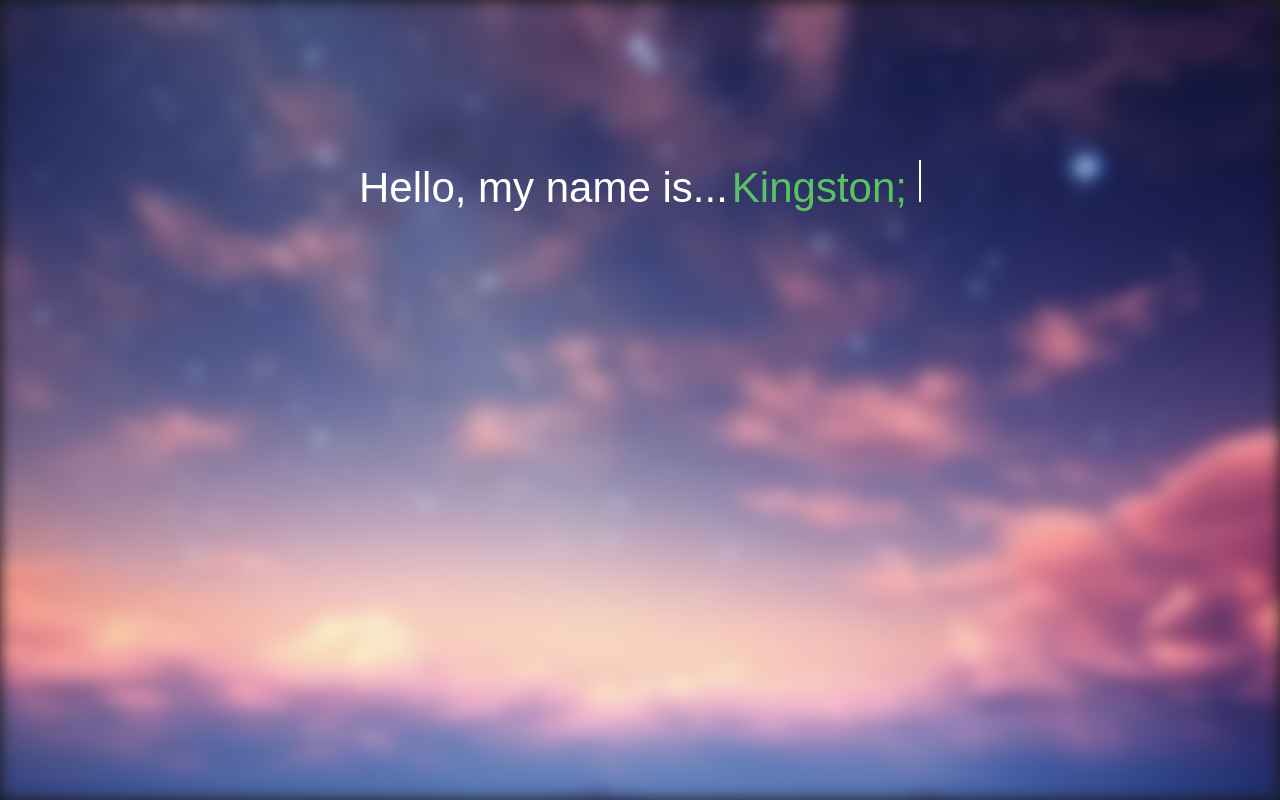
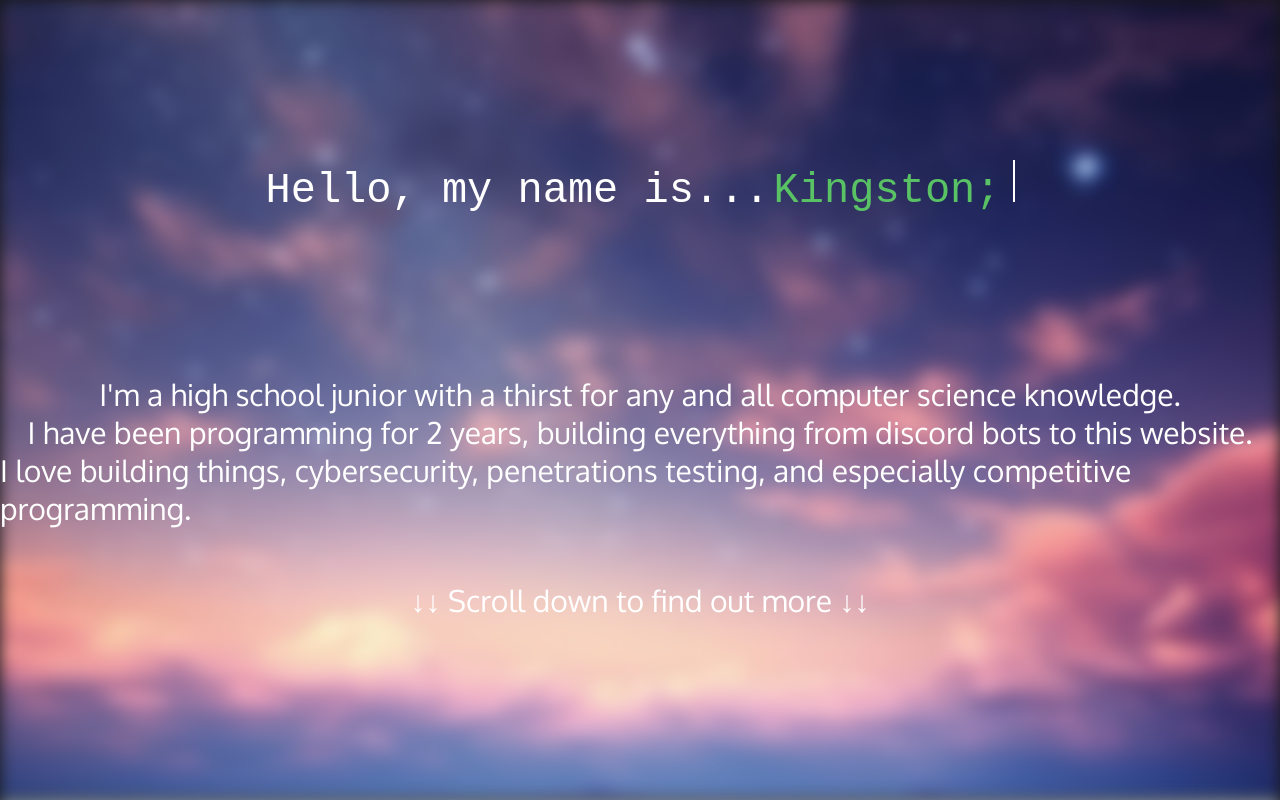
Before and after one commit to kingstonv1/portfoliov2, a plain HTML site: page index.html in a window 1280 px wide. Shown: the top 800 px of the page. Drawn offline with Linux system fonts and the light colour scheme; a web font is replaced by a local one.

Commit message:
Arranged multiple backgrounds

```diff
--- a/index.html
+++ b/index.html
@@ -10,11 +10,14 @@
     <link rel="stylesheet" href="/styles/misc.css" type="text/css">
     <link rel="stylesheet" href="/styles/backgrounds.css" type="text/css">
     <link rel="stylesheet" href="/styles/caret.css">
+    <link rel="stylesheet" href="/styles/text.css">
 </head>
 
 <body>
-
-    <div class="bg image1" style="top: 0;"></div>
+    <div class="backgrounds">
+        <div class="bg image1"></div>
+        <div class="bg image2"></div>
+    </div>
 
     <div class="center">
         <div class="typing-container">
@@ -24,6 +27,15 @@
         </div>
     </div>
 
+    <div class="center" style="flex-flow: column;">
+            <p class="aboutme">I'm a high school junior with a thirst for any and all computer science knowledge.</p>
+            <p class="aboutme">I have been programming for 2 years, building everything from discord bots to this website.</p>
+            <p class="aboutme">I love building things, cybersecurity, penetrations testing, and especially competitive programming.</p>
+            <br><br><br>
+            <p class="aboutme">↓↓ Scroll down to find out more ↓↓</p>
+    </div>
+
+
 </body>
 
 <script src="/scripts/type.js"></script>
--- a/styles/backgrounds.css
+++ b/styles/backgrounds.css
@@ -3,13 +3,22 @@ body, html {
     margin: 0;
 }
 
+.backgrounds {
+    height: 100%;
+    width: 100%;
+    position: absolute;
+    z-index: -1;
+}
+
 .bg {
     height: 100%;
     width: 100%;
-    position: fixed;
+
+
     background-position: center;
     background-repeat: no-repeat;
     background-size: cover;
+
     z-index: -1;
 
     filter: blur(8px);
@@ -19,3 +28,7 @@ body, html {
 .image1 {
     background-image: url('/assets/backgrounds/stars.jpg');
 }
+
+.image2 {
+    background-image: url('/assets/backgrounds/mountains.jpg');
+}
--- a/styles/caret.css
+++ b/styles/caret.css
@@ -11,7 +11,7 @@
 
 .sentence {
     color: white;
-    font-family: 'Sometype Mono', sans-serif;
+    font-family: 'Sometype Mono', monospace;
     font-size: 42px;
 }
 
--- a/styles/misc.css
+++ b/styles/misc.css
@@ -5,5 +5,5 @@ body {
 .center {
     display: flex;
     justify-content: center;
-    margin-top: 10rem;
+    padding-top: 10rem;
 }
--- /dev/null
+++ b/styles/text.css
@@ -0,0 +1,8 @@
+@import url("https://fonts.googleapis.com/css?family=Oxygen");
+
+.aboutme {
+    color: white;
+    font-size: 30px;
+    font-family: "Oxygen", sans-serif;
+    margin: auto;
+}
```
